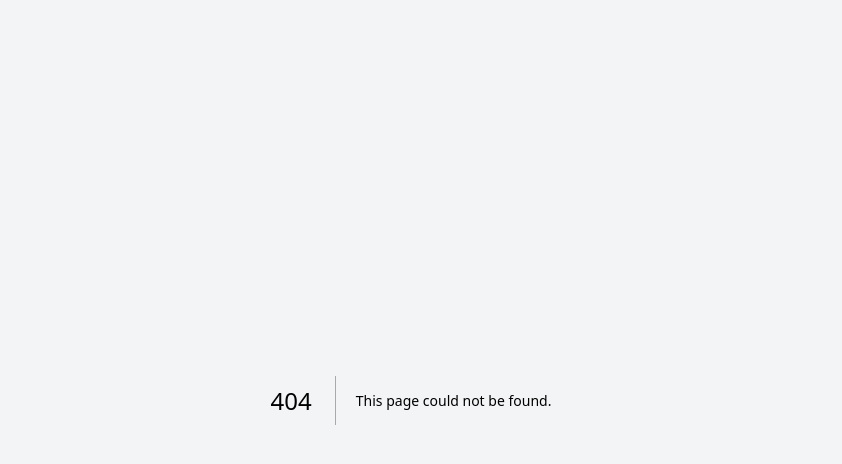
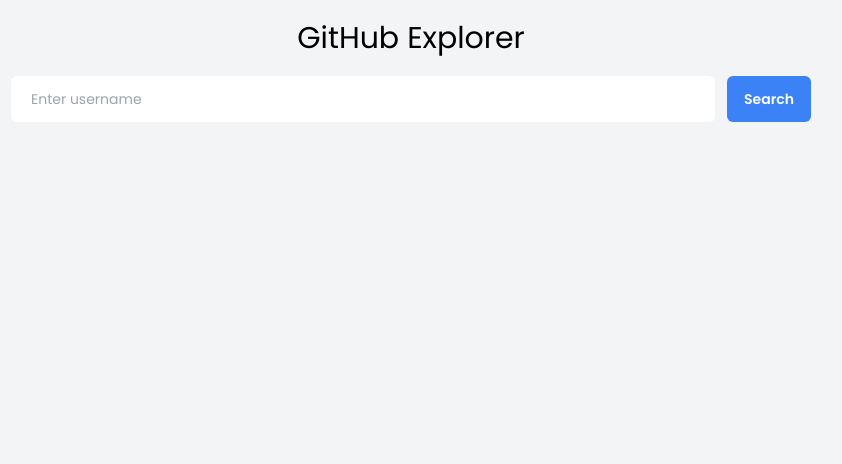
Before and after one commit to bagusfaize/github-explorer, a Next.js app: page /1 in a window 1280 px wide. Before the commit this address had no page. Shown: the top 464 px of the page, without its empty margins (229-1071 px from the left). Built offline with nearby package versions, Linux system fonts and the light colour scheme.

Commit message:
refactor search result to separate page

```diff
--- /dev/null
+++ b/app/[search]/page.tsx
@@ -0,0 +1,79 @@
+"use client"
+
+import React from 'react'
+import { useSearchParams } from 'next/navigation';
+import InputSearch from '../components/input-search';
+import { useSearchUsers, useUserRepo } from '../hooks/use-users';
+import { useAccordion } from '../hooks/use-accordion';
+import Accordion from '../components/accordion';
+import RepoCard from '../components/repo-card';
+import Link from 'next/link';
+import { useRouter } from "next/navigation";
+
+export default function SearchPage() {
+    const searchParams = useSearchParams();
+    const username = searchParams.get("username");
+    const router = useRouter()
+    const { expanded, setExpanded } = useAccordion();
+    const { repos, setSelectedUser } = useUserRepo();
+
+
+    const {
+        data,
+        redirectToSearchPage,
+        searchQuery,
+        setSearchQuery
+    } = useSearchUsers({
+        page: 1,
+        per_page: 6
+    });
+
+    const handleSearch = () => {
+        redirectToSearchPage()
+    }
+
+    const handleOpenAccordion = (value: number | boolean, username: string) => {
+        setExpanded(value)
+        setSelectedUser(username)
+    }
+
+    return (
+        <div className="flex flex-col items-center justify-center mx-10">
+            <div className="my-5 w-full md:w-2/3">
+                <Link href="/">
+                    <h1 className="text-3xl text-center">GitHub Explorer</h1>
+                </Link>
+                <InputSearch
+                    searchQuery={searchQuery}
+                    onInputChange={(value) => setSearchQuery(value)}
+                    onSearch={handleSearch}
+                />
+            </div>
+            <div className="grid grid-cols-1 gap-5 w-full md:w-2/3">
+                {data.map((user, i) => (
+                    <Accordion
+                        i={i}
+                        key={user.id}
+                        user={user}
+                        isOpen={i === expanded}
+                        setExpanded={(value) => handleOpenAccordion(value, user.login)}
+                    >
+                        <div className="grid grid-cols-6 pt-4 gap-4">
+                            {repos.map(repo => {
+                                return (
+                                    <RepoCard
+                                        key={repo.id}
+                                        name={repo.name}
+                                        description={repo.description}
+                                        stargazers_count={repo.stargazers_count}
+                                        html_url={repo.html_url}
+                                    />
+                                )
+                            })}
+                        </div>
+                    </Accordion>
+                ))}
+            </div>
+        </div>
+    )
+}
--- a/app/components/input-search.tsx
+++ b/app/components/input-search.tsx
@@ -4,7 +4,7 @@
 export default function InputSearch({searchQuery, onSearch, onInputChange} : InputSearchProps) {
 
   return (
-    <div className="flex my-5">
+    <div className="flex my-5 w-full">
       <input
         type="text"
         className="py-3 px-5 block w-full border-gray-200 rounded-md text-sm focus:border-blue-500 focus:ring-blue-500"
--- a/app/components/repo-card.tsx
+++ b/app/components/repo-card.tsx
@@ -10,12 +10,14 @@
     stargazers_count
 }: RepoCardProps) {
     return (
-        <div className="bg-white p-4 flex flex-col rounded-md shadow-sm col-span-6 md:col-span-3 lg:col-span-2">
-            <div className="flex items-center mb-2">
-                <span className="mr-1"><BiSolidBookBookmark /></span>
-                <span className="text-sm break-all font-medium">{name}</span>
+        <div className="bg-white p-4 flex flex-col justify-between rounded-md shadow-sm col-span-6 md:col-span-3 lg:col-span-2">
+            <div>
+                <div className="flex items-center mb-2">
+                    <span className="mr-1"><BiSolidBookBookmark /></span>
+                    <span className="text-sm break-all font-medium">{name}</span>
+                </div>
+                <div className="text-xs text-gray-500 mb-2 capitalize line-clamp-3" >{description || 'description not available'}</div>
             </div>
-            <div className="text-xs text-gray-500 mb-2 capitalize" >{description || 'description not available'}</div>
             <div className="flex items-center justify-between mt-3">
                 <div className="flex items-center justify-center">
                     <span className="mr-1"><BiSolidStar /></span>
--- a/app/page.tsx
+++ b/app/page.tsx
@@ -1,69 +1,36 @@
 "use client"
 
-import Accordion from "./components/accordion";
 import InputSearch from "./components/input-search";
-import { useSearchUsers, useUserRepo } from "./hooks/use-users";
-import { useAccordion } from "./hooks/use-accordion";
-import RepoCard from "./components/repo-card";
+import { useSearchUsers } from "./hooks/use-users";
+import { useRouter } from "next/navigation";
+import Link from "next/link";
 
 export default function Home() {
-  const { expanded, setExpanded } = useAccordion();
-  const { repos, setSelectedUser } = useUserRepo();
+
   const {
-    data,
-    refetch,
     searchQuery,
-    setSearchQuery
+    setSearchQuery,
+    redirectToSearchPage,
   } = useSearchUsers({
     page: 1,
     per_page: 6
   });
 
   const handleSearch = () => {
-    refetch()
-  }
-
-  const handleOpenAccordion = (value: number | boolean, username: string) => {
-    setExpanded(value)
-    setSelectedUser(username)
+    redirectToSearchPage()
   }
 
   return (
     <main className="min-h-screen mx-10">
-      <div className="flex flex-col items-center justify-center">
-        <div className="my-5">
-          <h1 className="text-3xl text-center">GitHub Explorer</h1>
+      <div className="flex flex-col items-center justify-center h-screen">
+        <h1 className="text-3xl text-center">GitHub Explorer</h1>
+        <div className="w-full md:w-1/2">
           <InputSearch
             searchQuery={searchQuery}
             onInputChange={(value) => setSearchQuery(value)}
             onSearch={handleSearch}
           />
         </div>
-        <div className="grid grid-cols-1 gap-5 w-full md:w-2/3">
-          {data.map((user, i) => (
-            <Accordion
-              i={i}
-              key={user.id}
-              user={user}
-              isOpen={i === expanded}
-              setExpanded={(value) => handleOpenAccordion(value, user.login)}
-            >
-              <div className="grid grid-cols-6 pt-4 gap-4">
-                  {repos.map(repo => {
-                    return(
-                      <RepoCard
-                        key={repo.id}
-                        name={repo.name}
-                        description={repo.description}
-                        stargazers_count={repo.stargazers_count}
-                        html_url={repo.html_url}
-                      />
-                    )
-                  })}
-              </div>
-            </Accordion>
-          ))}
-        </div>
       </div>
     </main>
   )
```
